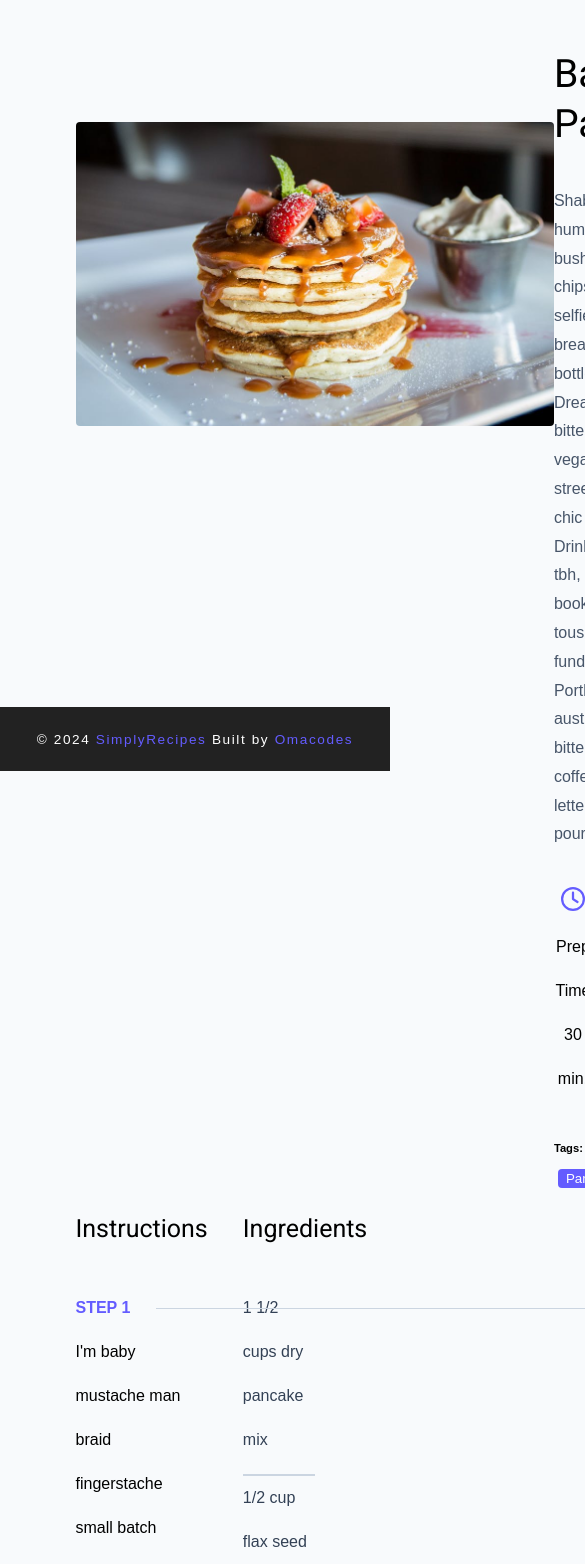
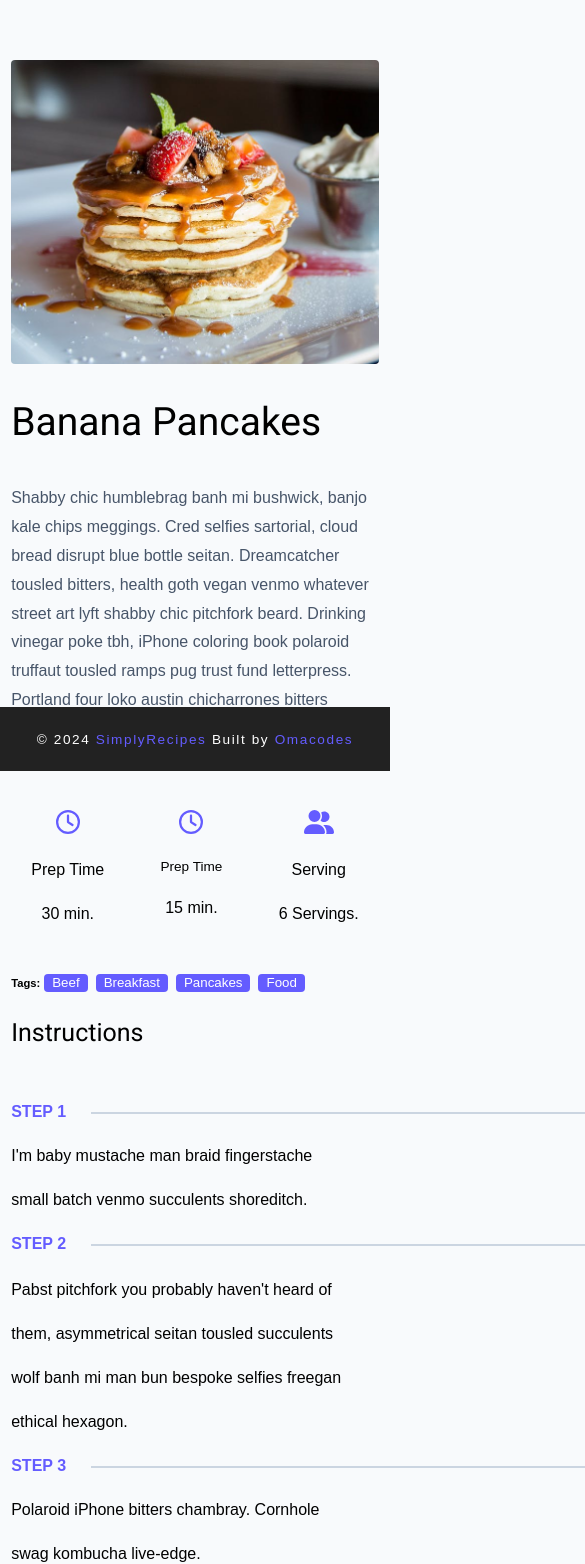
Before and after one commit to chiomaubaezuonu/food-recipes, a React (Create React App) app: page /pancake in a window 390 px wide. Shown: the part 73-1637 px from the top of the page, 585 px wide, since content can reach past the window. Built offline with nearby package versions, Linux system fonts and the light colour scheme.

Commit message:
Made Pancake page responsive

```diff
--- a/src/index.scss
+++ b/src/index.scss
@@ -811,4 +811,33 @@ a {
       }
     }
   }
+
+  .pancake-page {
+    width: 100vw;
+    padding-left: 0.7rem;
+    padding-right: 0.7rem;
+    margin: auto;
+
+    .pancake-hero-section {
+      display: block;
+      width: 100%;
+
+      .pancake-img {
+        width: 100%;
+        margin-top: 1.7rem;
+      }
+
+      .pancake-writeup {
+        width: 100%;
+      }
+    }
+    .guideline-section{
+      display: block;
+      width: 100%;
+      .ingredients-section, .instructions-section{
+        width: 100%;
+      }
+    }
+  }
+
 }
```
